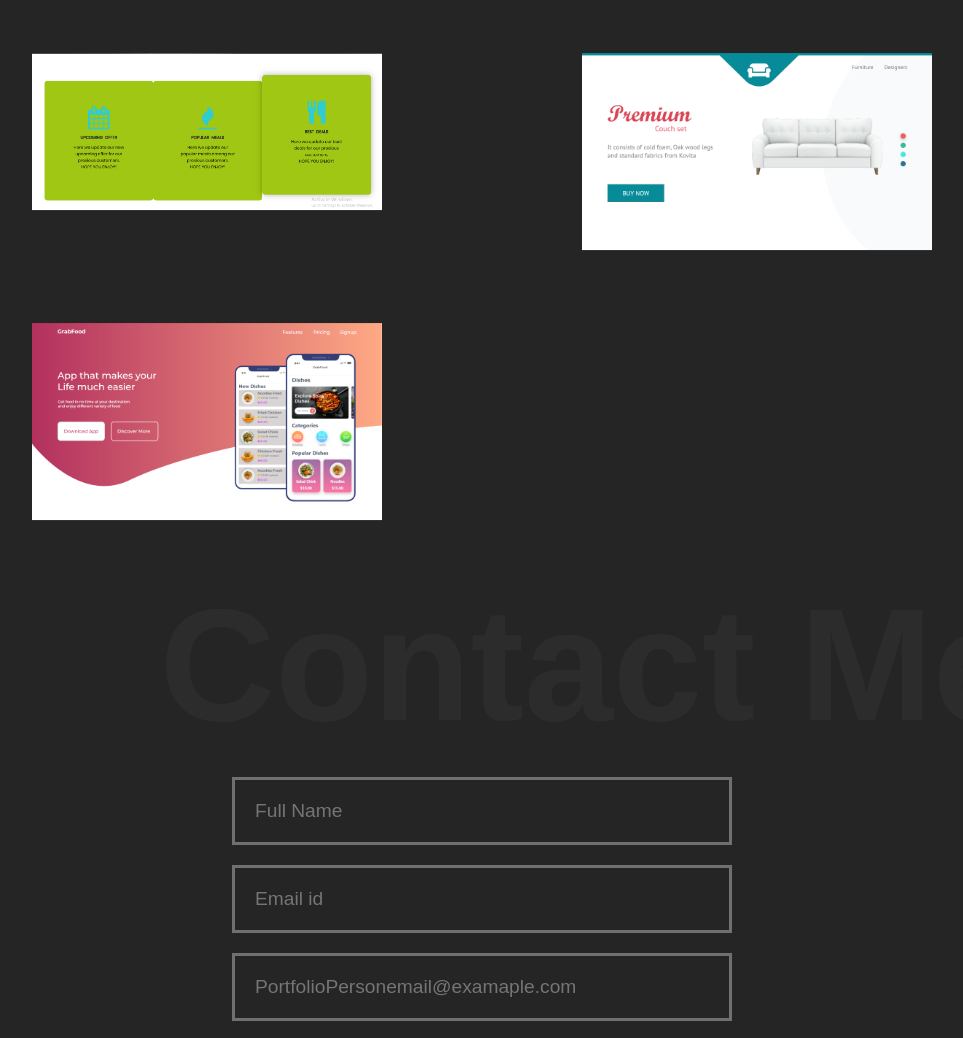
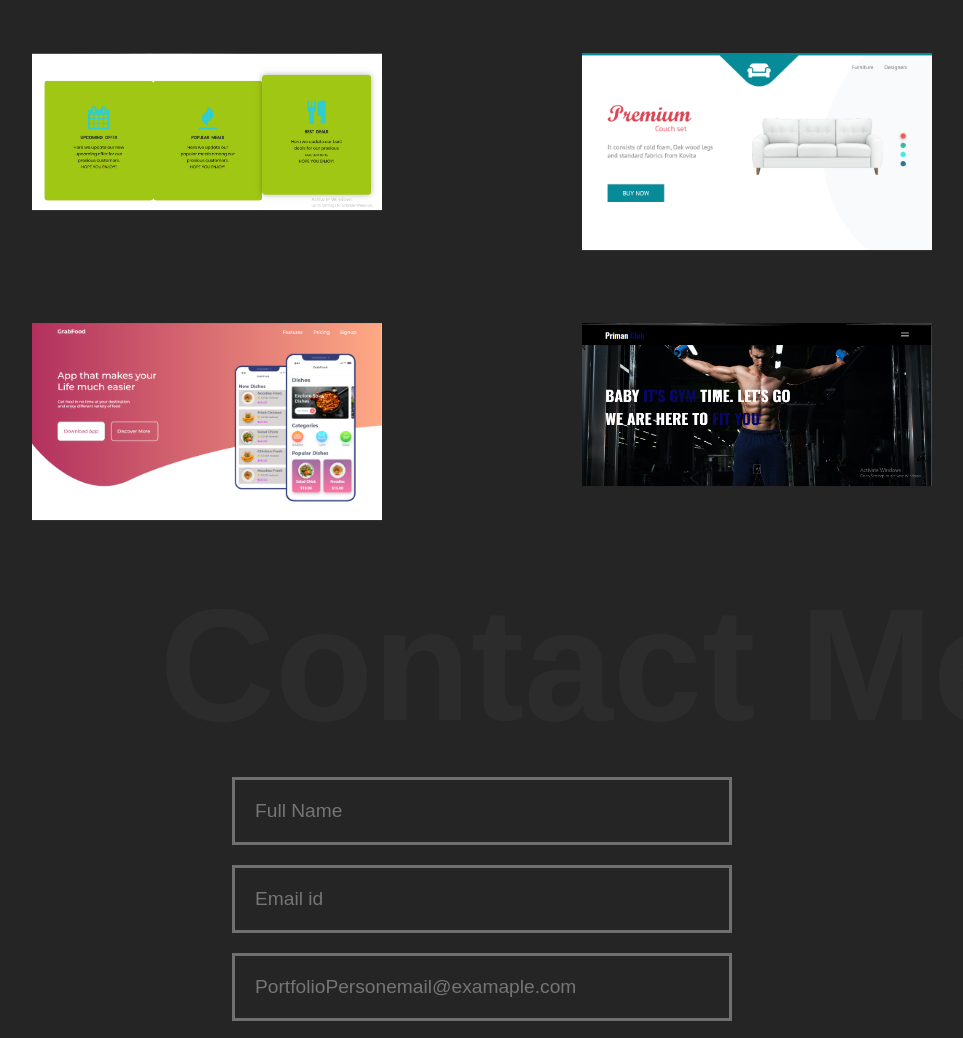
Before and after one commit to Prince2608/prince160.github.io, a plain HTML site: page index.html in a window 1280 px wide. Shown: the part 3017-4055 px from the top of the page, without its empty margins (158-1121 px from the left). Drawn offline with Linux system fonts and the light colour scheme.

Commit message:
done
happy

```diff
--- a/index.html
+++ b/index.html
@@ -134,6 +134,7 @@
       <a href=""><img src="3.png"></a>
       <a href=""><img src="4.png"></a>
       <a href=""><img src="5.png"></a>
+      <a href=""><img src="6.png"></a>
     </div>
 
     <div class="category-designing hideCategory">
```
Also changed, not shown: 6.png (added).
